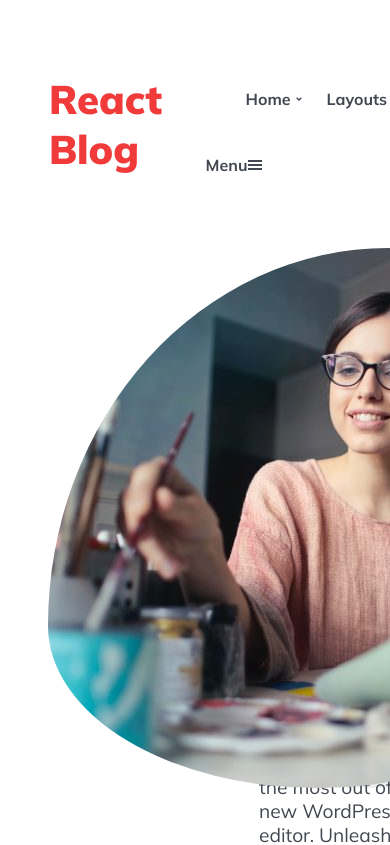
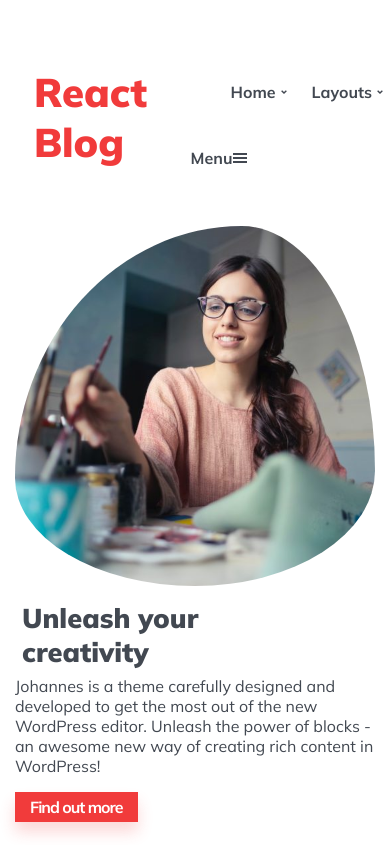
Before and after one commit to RaySunwar/react-blog, a React (Create React App) app: page / in a window 390 px wide. Shown: the top 845 px of the page. Built offline with nearby package versions, Linux system fonts and the light colour scheme.

Commit message:
feat: add small screen responsive CSS properties

```diff
--- a/src/components/dashboard/Dashboard.js
+++ b/src/components/dashboard/Dashboard.js
@@ -3,13 +3,18 @@ import styled from "styled-components";
 import Header from "../header/Header";
 import Featured from "./Featured";
 import LatestArticles from "./LatestArticles";
+import { device } from "./../../mediaQueries";
 import Image0 from "./../images/image0.jpg";
 
 const Nav = styled.div`
   background-color: #ffffff;
-  margin: 15px;
   padding: 0;
-  max-width: 100%;
+  width: 100%;
+
+  @media ${device.sm} {
+    margin: 0;
+    width: 100%;
+  }
 `;
 
 const Subnav = styled.div`
@@ -17,6 +22,13 @@ const Subnav = styled.div`
   margin-left: auto;
   display: flex;
   font-family: "Mulish", sans-serif;
+
+  @media ${device.sm}{
+    display: block;
+    font-size: 2rem;
+    padding-left: 7px;
+    padding-right: 7px;
+  }
 `;
 
 const NavLeft = styled.div`
@@ -25,6 +37,14 @@ const NavLeft = styled.div`
   position: relative;
   text-align: left;
   max-width: 50%;
+
+  @media ${device.sm}{
+    max-width: 100%;
+    margin-left: 0;
+    margin-right: 0;
+    text-align: center;
+  }
+
   &::after {
     background-color: #f2f3f3;
     border-top-left-radius: 63% 70%;
@@ -34,12 +54,16 @@ const NavLeft = styled.div`
     background: rgba(66,72,81,0.1);
     content: "";
     display: block;
-    height: 540px;
+    height: 608px;
     left: 25%;
     position: absolute;
     top: 0;
-    width: 540px;
+    width: 615px;
     z-index: -1;
+
+    @media ${device.sm}{
+      display: none;
+    }
   };
 `;
 
@@ -48,16 +72,29 @@ const NavRight = styled.div`
   margin-right: 4rem;
   padding-top: 2.5rem;
   width: 50%;
+
+  @media ${device.sm}{
+    margin-right: 0;
+    padding-top: 0;
+    padding-bottom: 10px;
+    width: 100%;
+  }
 `;
 
 const Title = styled.h1`
   box-sizing: inherit;
   color: #424851;
   font-weight: 900;
-  font-size: 4.2rem;
+  font-size: 38px;
   margin-left: 0;
   padding-top: 3rem;
   text-align: left;
+
+  @media ${device.sm}{
+    font-size: 1.7rem;
+    margin: 7px;
+    padding-top: 0;
+  }
 `;
 
 const Content = styled.p`
@@ -66,6 +103,11 @@ const Content = styled.p`
   font-size: 1.2rem;
   font-weight: 400;
   margin-top: 0;
+
+  @media ${device.sm}{
+    font-size: 1rem;
+    padding-top: 0;
+  }
 `;
 
 const Button = styled.p`
@@ -87,6 +129,13 @@ const Anchor = styled.a`
   position: static;
   text-decoration: none;
   z-index: auto;
+
+  @media ${device.sm}{
+    font-size: 1rem;
+    letter-spacing: -1px;
+    font-weight: bold;
+    padding: 5px 15px;
+  }
 `;
 
 const FirstImg = styled.img`
@@ -95,9 +144,9 @@ const FirstImg = styled.img`
   border-top-right-radius: 37% 68%;
   border-bottom-right-radius: 50% 32%;
   border-bottom-left-radius: 50% 30%;
-  height: 540px;
   object-fit: cover;
-  width: 540px;
+  height: auto;
+  width: 100%;
 `;
 
 function Dashboard(){
@@ -111,7 +160,7 @@ function Dashboard(){
           <FirstImg src={Image0} alt="" />
         </NavLeft>
         <NavRight>
-          <Title>Unleash Your <br />Creativity</Title>
+          <Title>Unleash your <br/> creativity</Title>
           <Content>Johannes is a theme carefully designed and developed to get the most out of the new WordPress editor. Unleash the power of blocks - an awesome new way of creating rich content in WordPress!</Content>
           <Button><Anchor href="true">Find out more</Anchor></Button>
         </NavRight>
```
